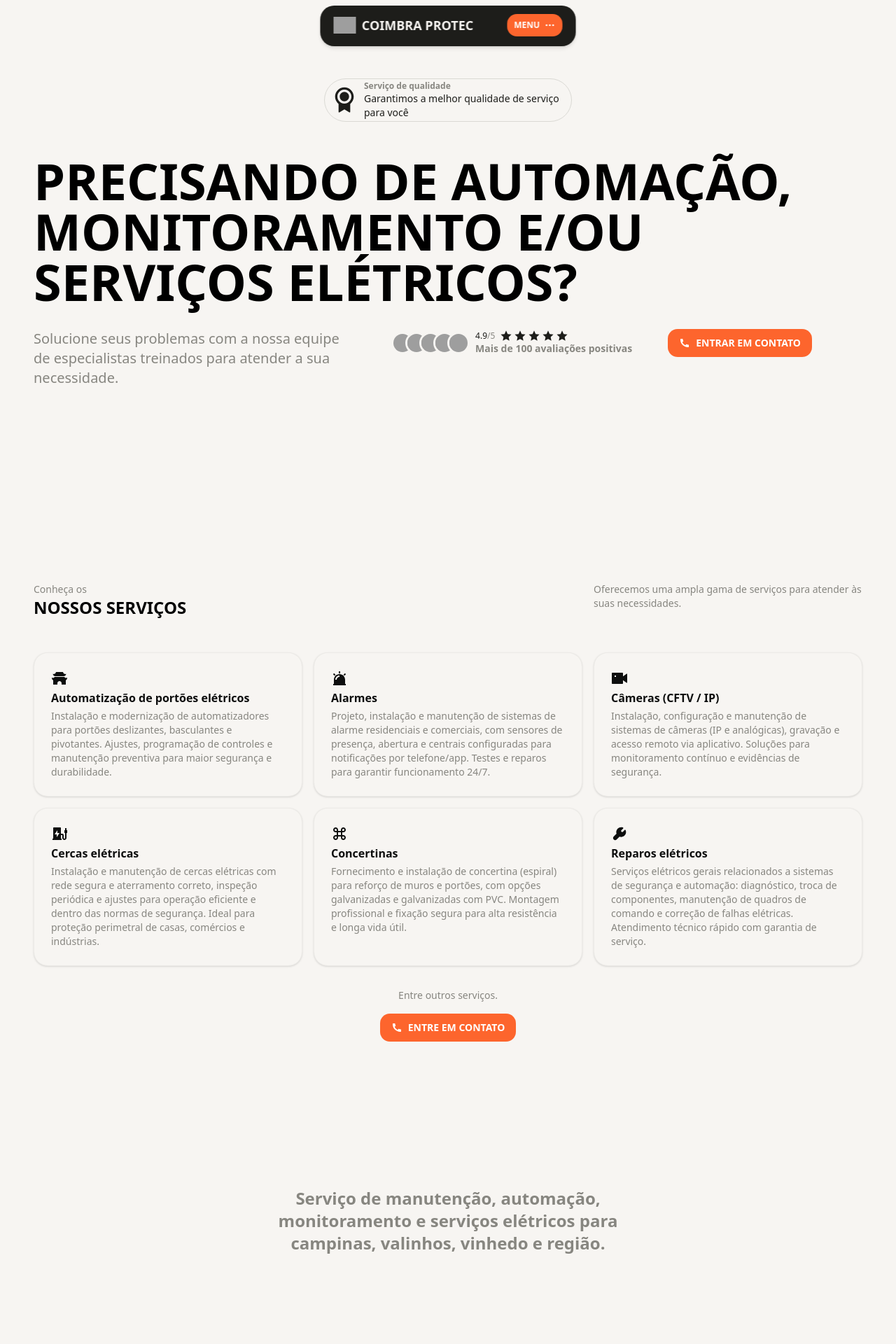
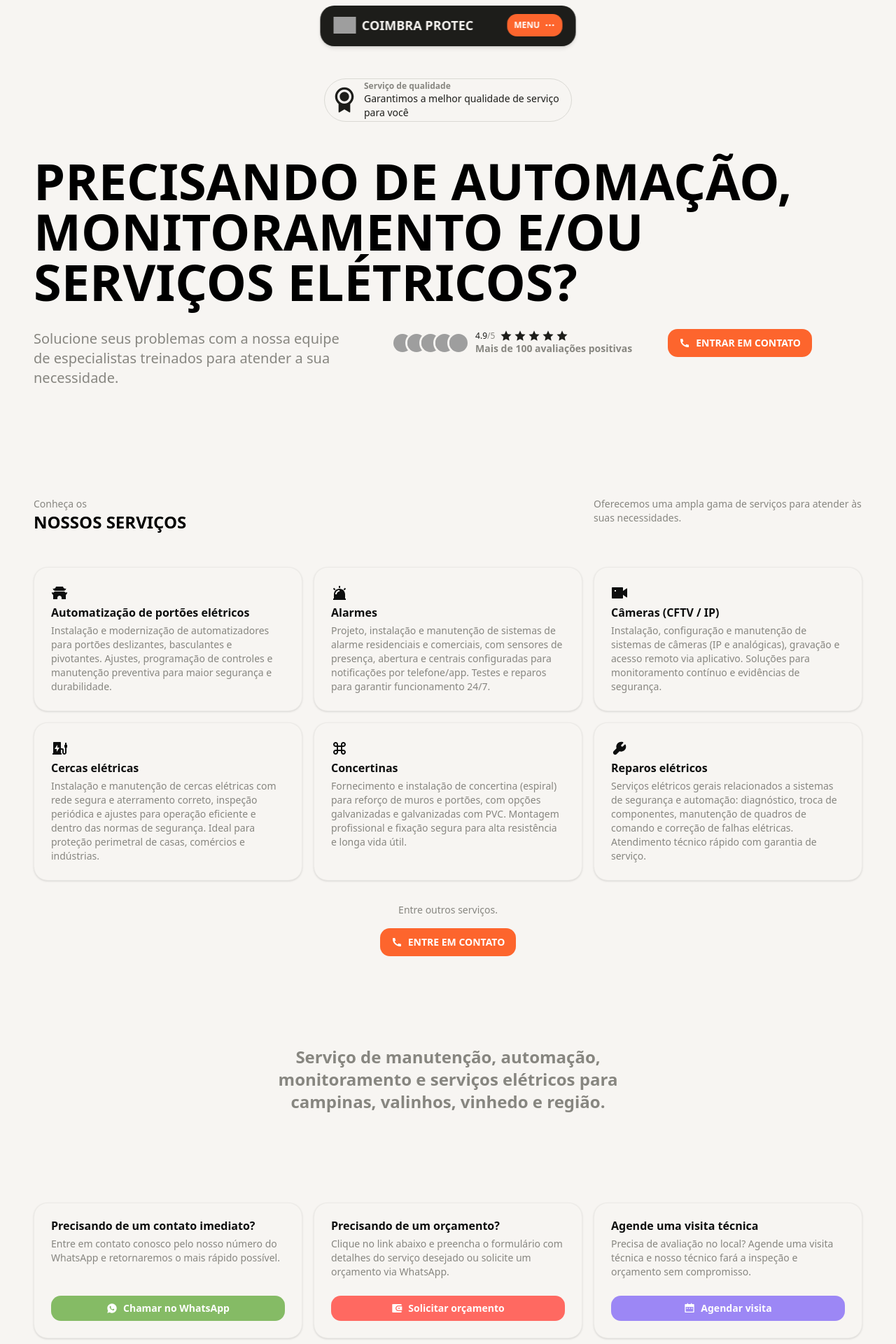
Before and after one commit to SrDev-Henrique/GCM_COIMBRA-PROTEC, a Next.js app: page / in a window 1280 px wide. Shown: the top 1920 px of the page at 70% size. Built offline with nearby package versions, Linux system fonts and the light colour scheme; grey boxes are pictures that could not be loaded.

Commit message:
chore: fix sections gap

```diff
--- a/src/app/(sections)/contact/contact.tsx
+++ b/src/app/(sections)/contact/contact.tsx
@@ -17,7 +17,7 @@ const classes = [
 
 export function Contact() {
   return (
-    <div className="mt-16 flex min-h-screen w-full flex-col items-center justify-start gap-12 md:gap-8">
+    <div className="mt-16 flex h-fit w-full flex-col items-center justify-start gap-12 md:mt-32 md:gap-32">
       <div className="w-full text-center">
         <p className="mx-auto max-w-[500px] font-bold text-lg text-muted-foreground md:text-2xl">
           Serviço de manutenção, automação, monitoramento e serviços elétricos
--- /dev/null
+++ b/src/app/(sections)/footer/footer.tsx
@@ -0,0 +1,14 @@
+export function Footer() {
+  return (
+    <div className="mt-16 flex h-fit w-full flex-col items-center justify-start gap-12 md:gap-8">
+      <div className="flex w-full items-start justify-between">
+        <div className="flex w-fit flex-col">
+          <p className="text-muted-foreground text-sm">Contato</p>
+          <h2 className="font-bold text-sm uppercase sm:text-base md:text-2xl">
+            Contato
+          </h2>
+        </div>
+      </div>
+    </div>
+  );
+}
--- a/src/app/(sections)/hero.tsx
+++ b/src/app/(sections)/hero.tsx
@@ -10,8 +10,8 @@ import { cn } from "@/lib/utils";
 
 export function Hero() {
   return (
-    <div className="flex min-h-screen items-center justify-center">
-      <div className="flex min-h-screen w-full flex-col items-start gap-12 pt-28 md:items-center">
+    <div className="flex h-fit items-center justify-center">
+      <div className="flex h-fit w-full flex-col items-start gap-12 pt-28 md:items-center">
         <Badge variant="outline">
           <div className="flex items-center gap-2">
             <RiAwardFill className="size-10" />
--- a/src/app/(sections)/services/services.tsx
+++ b/src/app/(sections)/services/services.tsx
@@ -10,7 +10,7 @@ import { services } from "./data";
 
 export function Services() {
   return (
-    <div className="mt-16 flex min-h-screen w-full flex-col items-center justify-start gap-12 md:mt-8">
+    <div className="mt-16 flex h-fit w-full flex-col items-center justify-start gap-12 md:mt-32">
       <div className="flex w-full items-start justify-between">
         <div className="flex w-fit flex-col">
           <p className="text-muted-foreground text-sm">Conheça os</p>
--- a/src/app/(sections)/why-us/why-us.tsx
+++ b/src/app/(sections)/why-us/why-us.tsx
@@ -12,7 +12,7 @@ import { whyUs } from "./data";
 
 export function WhyUs() {
   return (
-    <div className="mt-16 flex h-fit w-full flex-col items-center justify-start gap-12 md:gap-8">
+    <div className="mt-16 flex h-fit w-full flex-col items-center justify-start gap-12 md:mt-32">
       <div className="relative flex w-full items-start justify-between">
         <div className="flex w-fit flex-col">
           <p className="text-muted-foreground text-sm">Por que escolher</p>
--- a/src/app/page.tsx
+++ b/src/app/page.tsx
@@ -1,19 +1,23 @@
 import { Contact } from "./(sections)/contact/contact";
 import { Customers } from "./(sections)/customers/customers";
 import { Faq } from "./(sections)/faq/faq";
+import { Footer } from "./(sections)/footer/footer";
 import { Hero } from "./(sections)/hero";
 import { Services } from "./(sections)/services/services";
 import { WhyUs } from "./(sections)/why-us/why-us";
 
 export default function Home() {
   return (
-    <main className="mx-auto min-h-screen max-w-7xl px-[6vw] xl:px-12">
+    <main className="min-h-screen">
+      <div className="mx-auto max-w-7xl px-[6vw] xl:px-12">
         <Hero />
         <Services />
         <Contact />
         <WhyUs />
         <Customers />
         <Faq />
+      </div>
+      <Footer />
     </main>
   );
 }
```
Lines whose indentation alone changed are shown as unchanged.
